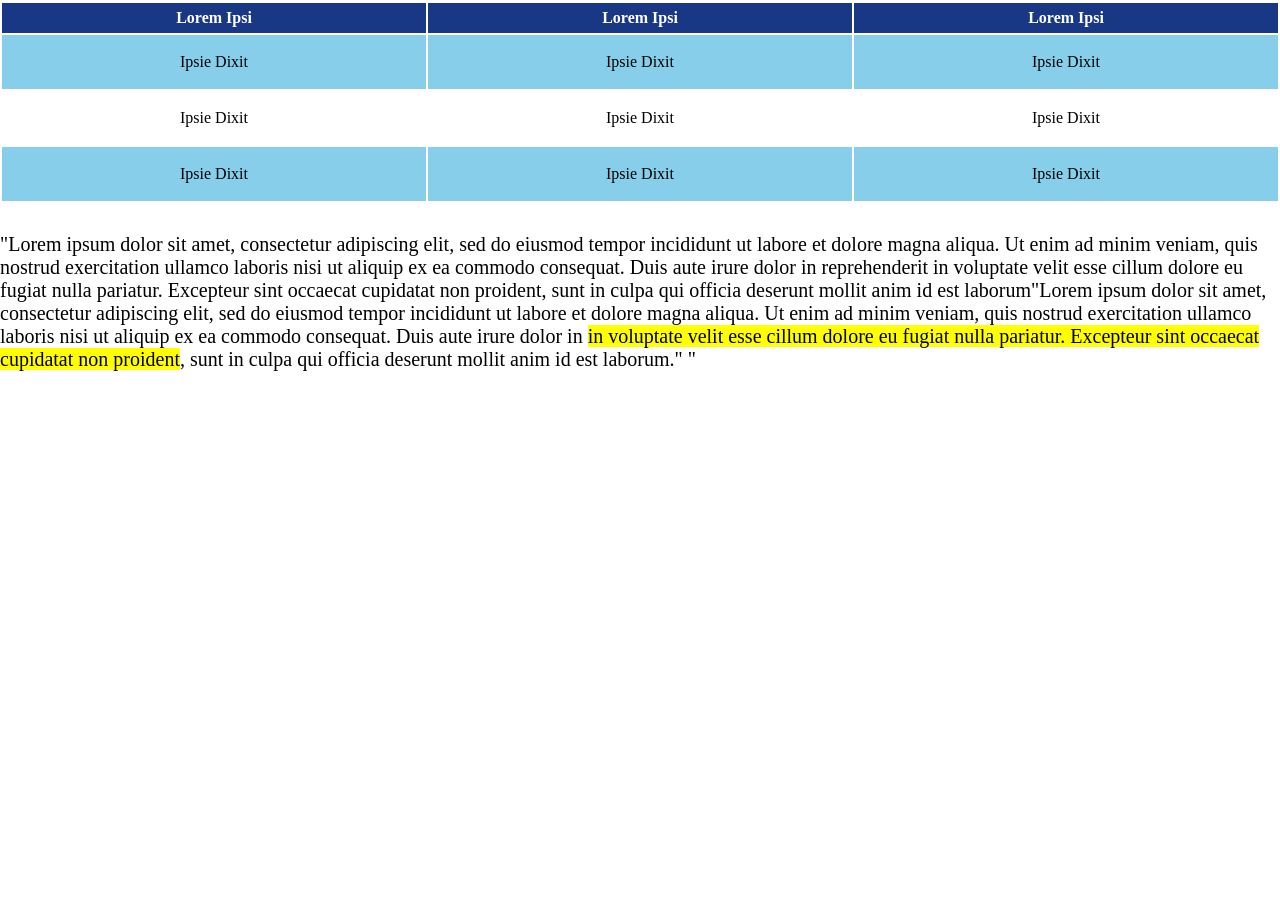
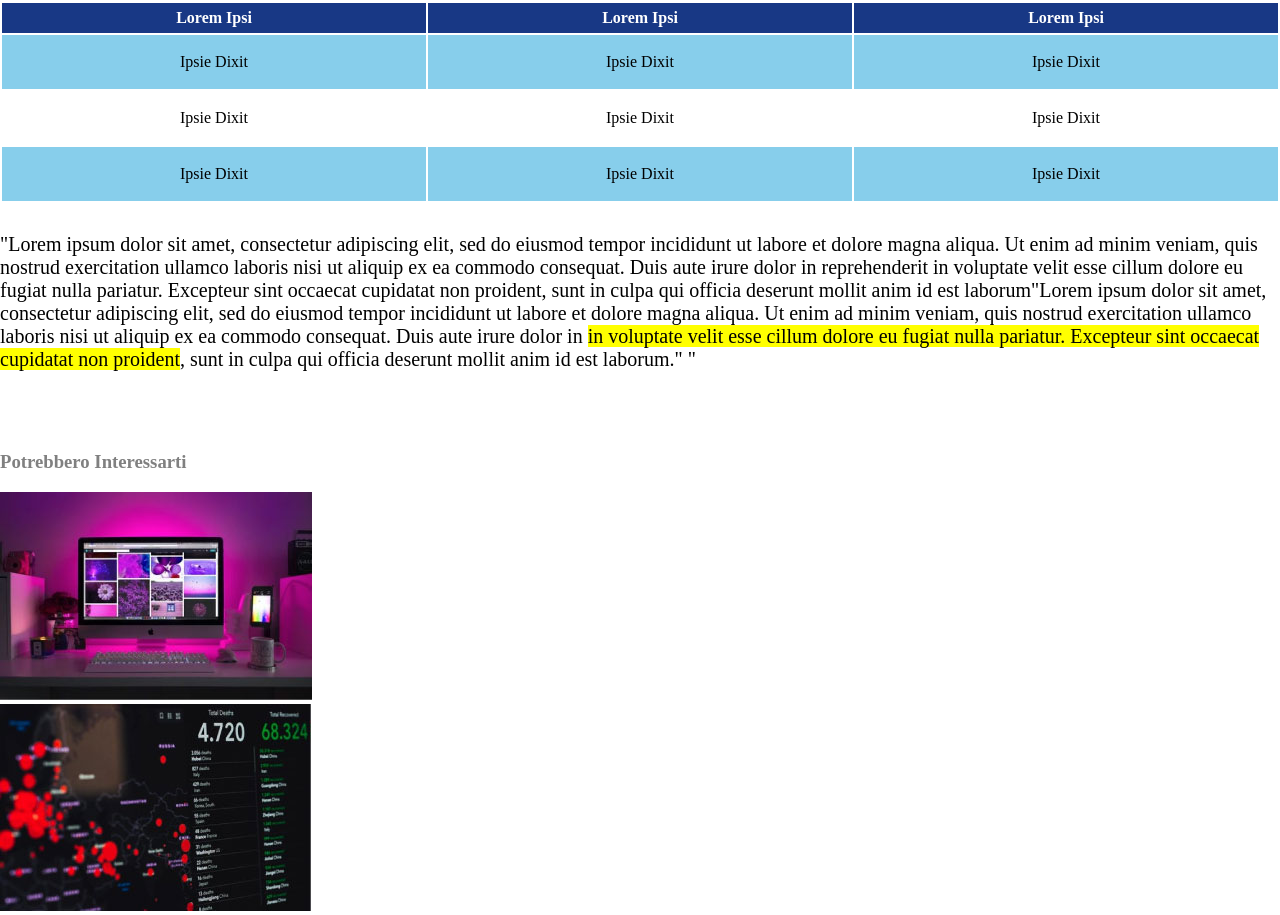
Before and after one commit to FearMy0s/html-css-booleaner, a plain HTML site: page index.html in a window 1280 px wide. Shown: the part 1189-2104 px from the top of the page. Before the commit the page ends 1560 px from the top, so only its background shows below. Drawn offline with Linux system fonts and the light colour scheme.

Commit message:
Footer Termine Esercizio

```diff
--- a/css/style.css
+++ b/css/style.css
@@ -73,3 +73,7 @@ text-align: center;
 background-color: yellow;
 
 }
+.Allert{
+    margin-top: 80px;
+    color: gray;
+}
--- a/index.html
+++ b/index.html
@@ -63,7 +63,17 @@
         <div class="text">"Lorem ipsum dolor sit amet, consectetur adipiscing elit, sed do eiusmod tempor incididunt ut labore et dolore magna aliqua. Ut enim ad minim veniam, quis nostrud exercitation ullamco laboris nisi ut aliquip ex ea commodo consequat. Duis aute irure dolor in reprehenderit in voluptate velit esse cillum dolore eu fugiat nulla pariatur. Excepteur sint occaecat cupidatat non proident, sunt in culpa qui officia deserunt mollit anim id est laborum"Lorem ipsum dolor sit amet, consectetur adipiscing elit, sed do eiusmod tempor incididunt ut labore et dolore magna aliqua. Ut enim ad minim veniam, quis nostrud exercitation ullamco laboris nisi ut aliquip ex ea commodo consequat. Duis aute irure dolor in <span class="underlinetext"> in voluptate velit esse cillum dolore eu fugiat nulla pariatur. Excepteur sint occaecat cupidatat non proident</span>, sunt in culpa qui officia deserunt mollit anim id est laborum." "</div>
         <!--/Text-->
     </main>
-    <footer></footer>
+    <footer>
+        <!--Advisor-->
+        <h3 class="Allert">Potrebbero Interessarti</h3>
+        <!--/Advisor-->
+        <div class="container1">
+            <img src="img/monitor.jpg" alt="Ipsie Dixit">
+            <br>
+            <img src="img/graph.jpg" alt="Ipsie Dixit">
+        </div>
+    </footer>
+
 
 </body>
 </html>
```
